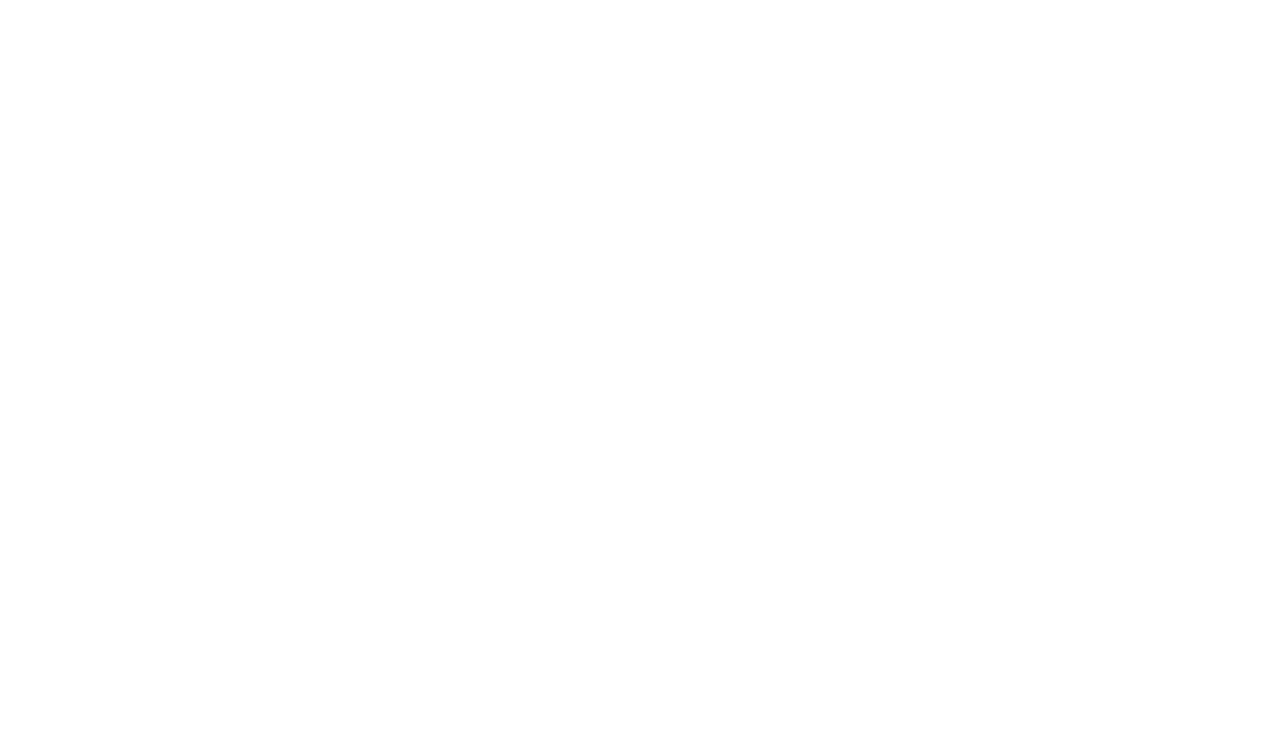
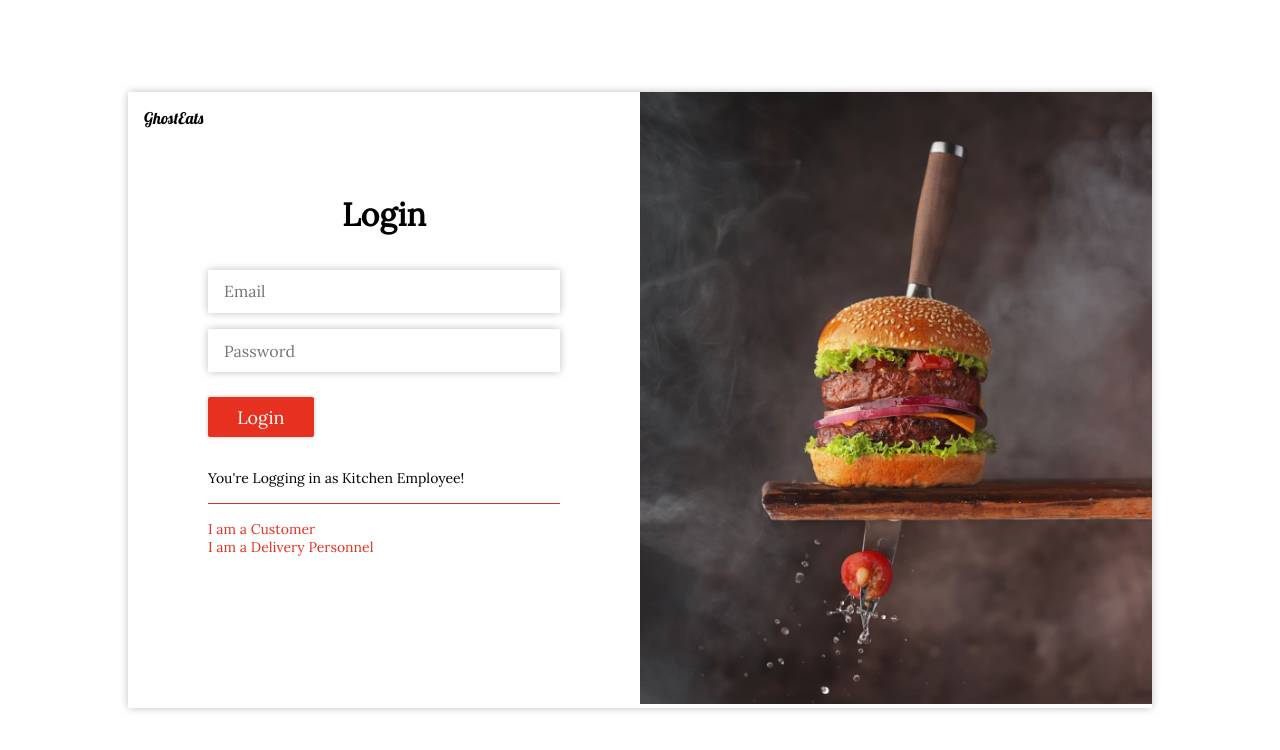
Before and after one commit to sandesh32/Cloud-Kitchen, a React (Create React App) app in the folder Frontend/: page /loginkitchenemployee in a window 1280 px wide. Before the commit this address had no page. Shown: the top 750 px of the page. Built offline with nearby package versions, Linux system fonts and the light colour scheme.

Commit message:
register page UI

```diff
--- a/Frontend/src/App.js
+++ b/Frontend/src/App.js
@@ -8,44 +8,19 @@ import { BrowserRouter as Router, Routes, Route } from "react-router-dom";
 // import MainPage from "./pages/MainPage";
 import LoginPage from "./pages/Components/LoginPage";
 import HomePage from "./pages/Components/HomePage";
+import RegisterPage from "./pages/Components/RegisterPage";
 
 function App() {
   var url = "http://localhost:5000/";
+  const get_food_url = "http://localhost:5000/products";
+  const [foodDetails, setFoodDetails] = useState([]);
+
   const [details, setDetails] = useState("");
   const getData = async () => {
     const message = await axios.get(url);
     setDetails(message.data);
   };
-  const [fooddetails, setFooddetails] = useState([
-    {
-      title: "Todays Special",
-      food: [{tag: ["tag1", "tag2"],name: "Golden Pizza",price: "5$"},
-              {tag: ["tag1", "tag2"],name: "Golden Pizza",price: "5$"},
-              {tag: ["tag1", "tag2"],name: "Golden Pizza",price: "5$"},
-            ],
-    },
-    {
-      title: "Special Nonveg",
-      food: [{tag: ["tag1", "tag2"],name: "Golden Pizza",price: "5$"},
-              {tag: ["tag1", "tag2"],name: "Golden Pizza",price: "5$"},
-              {tag: ["tag1", "tag2"],name: "Golden Pizza",price: "5$"},
-            ],
-    },
-    {
-      title: "Veg Special",
-      food: [{tag: ["tag1", "tag2"],name: "Golden Pizza",price: "5$"},
-              {tag: ["tag1", "tag2"],name: "Golden Pizza",price: "5$"},
-              {tag: ["tag1", "tag2"],name: "Golden Pizza",price: "5$"},
-            ],
-  },
-    {
-      title: "Most Selling",
-      food: [{tag: ["tag1", "tag2"],name: "Golden Pizza",price: "5$"},
-              {tag: ["tag1", "tag2"],name: "Golden Pizza",price: "5$"},
-              {tag: ["tag1", "tag2"],name: "Golden Pizza",price: "5$"},
-            ],
-  },
-  ]);
+
   return (
     <>
     <Router>
@@ -64,8 +39,11 @@ function App() {
             </div>
         }></Route>
         <Route path="/" element={<LandingPage/>}/>
-        <Route path="/login" element={<LoginPage/>}/>
-        <Route path="/home" element={<HomePage fooddetails={fooddetails}/>}/>
+        <Route path="/register" element={<RegisterPage/>}/>
+        <Route path="/logincustomer" element={<LoginPage user={"customer"}/>}/>
+        <Route path="/loginkitchenemployee" element={<LoginPage user={"kitchenemployee"}/>}/>
+        <Route path="/logindeliverypersonnel" element={<LoginPage user={"deliverypersonnel"}/>}/>
+        <Route path="/home" element={<HomePage fooddetails={foodDetails}/>}/>
         <Route path="/cart" element={<Cart/>}/>
         {/* <Route path="/registerpage" element={<RegisterPage/>}/>
           <Route path="/mainpage" element={<MainPage/>}/> */}
--- a/Frontend/src/index.css
+++ b/Frontend/src/index.css
@@ -540,6 +540,8 @@ input:focus{
 
 /* Login Page */
 
+
+.registerpage,
 .loginbody {
   min-height: 100vh;
   display: grid;
@@ -599,6 +601,8 @@ input:focus{
   box-shadow: 0 0 4px rgba(0, 0, 0, 0.35);
 }
 
+.loginform form input[type="text"],
+.loginform form input[type="tel"],
 .loginform form input[type="email"],
 .loginform form input[type="password"]{
   font-size: 16px;
--- a/Frontend/src/pages/Components/LPBanner.js
+++ b/Frontend/src/pages/Components/LPBanner.js
@@ -8,7 +8,7 @@ const LPBanner = () => {
                 <div className="banner_para"><p>We have some amazing food waiting for you.</p>
                 <p>Order now.</p></div>
                 <div className="find_food_button">
-                    <Link to={"/login"}><button>Find Food</button></Link>
+                    <Link to={"/logincustomer"}><button>Find Food</button></Link>
                 </div>
             </div>
         </div>
--- a/Frontend/src/pages/Components/LoginPage.js
+++ b/Frontend/src/pages/Components/LoginPage.js
@@ -1,26 +1,64 @@
 import { Link } from "react-router-dom";
 
-const LoginPageComponent = () => {
+const LoginPage = (props) => {
+  const user = props.user;
+
   return (
     <div className="loginbody">
       <div className="loginpage">
         <div className="loginsec">
           <p>GhostEats</p>
           <div className="loginform">
-          <h1>
-            Login
-          </h1>
+            <h1>Login</h1>
             <form action="#">
-            <input type="email" placeholder="Email"/>
-            <input type="password" placeholder="Password"/>
+              <input type="email" placeholder="Email" />
+              <input type="password" placeholder="Password" />
               <input type="submit" value="Login" />
             </form>
+            {(() => {
+              if (user === "customer") {
+                return (
                   <div className="loginlinks">
-            <p>Not Registered? <Link to={"#"}>Register</Link></p>
+                    <p>
+                      Not Registered? <Link to={"/register"}>Register</Link>
+                    </p>
                     <div className="horizontalline"></div>
-            <p><Link to={"#"}>I am a Kitchen Employee</Link></p>
-            <p><Link to={"#"}>I am a Delivery Personnel</Link></p>
+                    <p>
+                      <Link to={"/loginkitchenemployee"}>I am a Kitchen Employee</Link>
+                    </p>
+                    <p>
+                      <Link to={"/logindeliverypersonnel"}>I am a Delivery Personnel</Link>
+                    </p>
                   </div>
+                );
+              } else if (user === "kitchenemployee") {
+                return (
+                  <div className="loginlinks">
+                    <p>You're Logging in as Kitchen Employee!</p>
+                    <div className="horizontalline"></div>
+                    <p>
+                      <Link to={"/logincustomer"}>I am a Customer</Link>
+                    </p>
+                    <p>
+                      <Link to={"/logindeliverypersonnel"}>I am a Delivery Personnel</Link>
+                    </p>
+                  </div>
+                );
+              } else if (user === "deliverypersonnel") {
+                return (
+                  <div className="loginlinks">
+                    <p>Your're Logging in as Delivery Personnel!</p>
+                    <div className="horizontalline"></div>
+                    <p>
+                      <Link to={"/logincustomer"}>I am a Customer</Link>
+                    </p>
+                    <p>
+                      <Link to={"/loginkitchenemployee"}>I am a Kitchen Employee</Link>
+                    </p>
+                  </div>
+                );
+              }
+            })()}
           </div>
         </div>
         <div className="loginphoto">
@@ -28,8 +66,7 @@ const LoginPageComponent = () => {
         </div>
       </div>
     </div>
-
   );
 };
 
-export default LoginPageComponent;
+export default LoginPage;
--- /dev/null
+++ b/Frontend/src/pages/Components/RegisterPage.js
@@ -0,0 +1,36 @@
+import { Link } from "react-router-dom";
+
+const RegisterPage = () => {
+  return (
+    <div className="registerpage">
+      <div className="loginpage">
+        <div className="loginsec">
+          <p>GhostEats</p>
+          <div className="loginform">
+            <h1>Register</h1>
+            <form action="#">
+              <input type="text" placeholder="Full Name" name="fullname"/>
+              <input type="tel" id="phonenumber" placeholder="Phone Number" name="phonenumber" pattern="[0-9]{3}-[0-9]{2}-[0-9]{3}"/>
+              <input type="email" placeholder="Email" name="email"/>
+              <input type="password" placeholder="Password" name="password"/>
+              <input type="password" placeholder="Confirm Password" name="confirmpassword"/>
+              {/* <input type="password" placeholder="Confirm Password" name="confirmpassword"/> */}
+              <input type="submit" value="Register" />
+            </form>
+            <div className="loginlinks">
+              {/* <div className="horizontalline"></div> */}
+              <p>
+                Already Registered? <Link to={"/logincustomer"}>Login</Link>
+              </p>
+            </div>
+          </div>
+        </div>
+        <div className="loginphoto">
+          <img src="images/registerFood.jpg" alt="LoginBurger" />
+        </div>
+      </div>
+    </div>
+  );
+};
+
+export default RegisterPage;
```
Also changed, not shown: Frontend/public/images/registerFood.jpg (added). Lines whose indentation alone changed are shown as unchanged.
